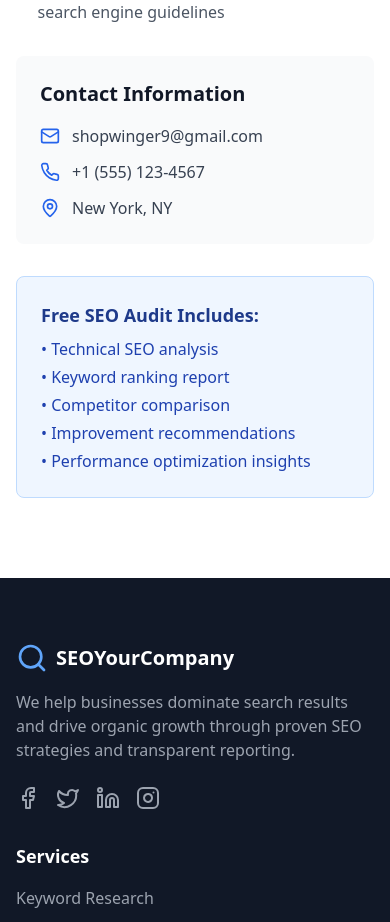
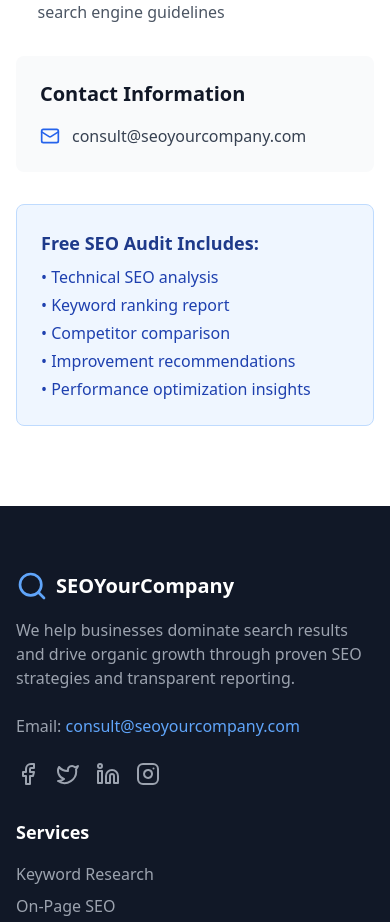
Before and after one commit to shopwinger9-byte/organic-results-guide, a React (Vite) app: page /contact in a window 390 px wide. Shown: the part 1966-2888 px from the top of the page. Built offline with nearby package versions, Linux system fonts and the light colour scheme.

Commit message:
Remove contact details and update email
Replaces phone numbers, addresses, and shopwinger9@gmail.com with consult@seoyourcompany.com across the website.

```diff
--- a/src/components/Contact.tsx
+++ b/src/components/Contact.tsx
@@ -1,11 +1,10 @@
-
 import { Button } from "@/components/ui/button";
 import { Card, CardContent, CardDescription, CardHeader, CardTitle } from "@/components/ui/card";
 import { Input } from "@/components/ui/input";
 import { Label } from "@/components/ui/label";
 import { Textarea } from "@/components/ui/textarea";
 import { Select, SelectContent, SelectItem, SelectTrigger, SelectValue } from "@/components/ui/select";
-import { Mail, Phone, MapPin, Calendar, Award } from "lucide-react";
+import { Mail, Calendar, Award } from "lucide-react";
 import { useState, useEffect } from "react";
 import { supabase } from "@/integrations/supabase/client";
 import { useToast } from "@/hooks/use-toast";
@@ -277,15 +276,7 @@ const Contact = () => {
                 <div className="space-y-3">
                   <div className="flex items-center">
                     <Mail className="h-5 w-5 text-blue-600 mr-3" />
-                    <span className="text-gray-700">shopwinger9@gmail.com</span>
-                  </div>
-                  <div className="flex items-center">
-                    <Phone className="h-5 w-5 text-blue-600 mr-3" />
-                    <span className="text-gray-700">+1 (555) 123-4567</span>
-                  </div>
-                  <div className="flex items-center">
-                    <MapPin className="h-5 w-5 text-blue-600 mr-3" />
-                    <span className="text-gray-700">New York, NY</span>
+                    <span className="text-gray-700">consult@seoyourcompany.com</span>
                   </div>
                 </div>
               </div>
--- a/src/components/Footer.tsx
+++ b/src/components/Footer.tsx
@@ -15,6 +15,11 @@ const Footer = () => {
               We help businesses dominate search results and drive organic growth through
               proven SEO strategies and transparent reporting.
             </p>
+            <div className="mb-6">
+              <p className="text-gray-400">
+                Email: <a href="mailto:consult@seoyourcompany.com" className="text-blue-400 hover:text-blue-300">consult@seoyourcompany.com</a>
+              </p>
+            </div>
             <div className="flex space-x-4">
               <Facebook className="h-6 w-6 text-gray-400 hover:text-blue-400 cursor-pointer transition-colors" />
               <Twitter className="h-6 w-6 text-gray-400 hover:text-blue-400 cursor-pointer transition-colors" />
```
Also changed, not shown: 1 other file (tests, documents, lock files or other folders).
